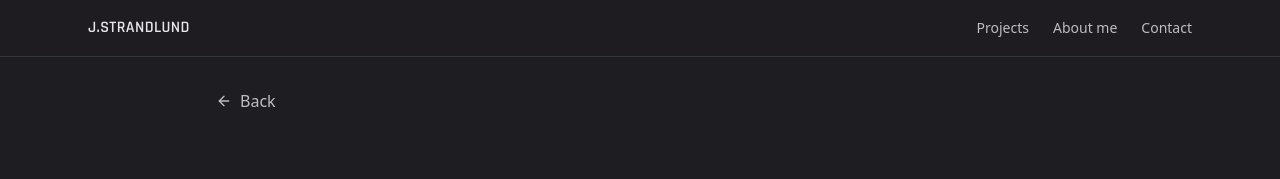
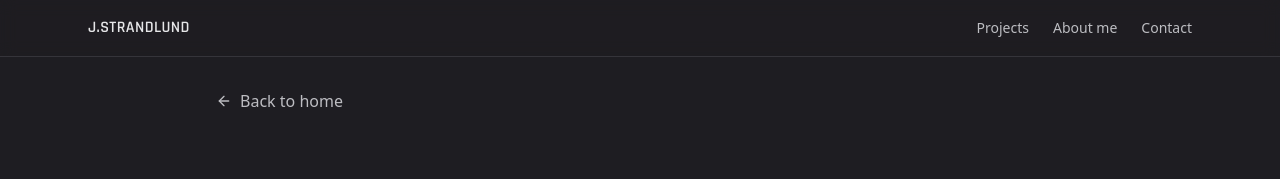
Before and after one commit to joakimstrandlund/JoakimPortfolio, a Next.js app: page /case-studies/treebula in a window 1280 px wide. Shown: the top 179 px of the page. Built offline with nearby package versions, Linux system fonts and the light colour scheme; a web font is replaced by a local one.

Commit message:
update case study back button text to 'Back to home'

```diff
--- a/app/case-studies/layout.tsx
+++ b/app/case-studies/layout.tsx
@@ -12,7 +12,7 @@ export default function CaseStudiesLayout({ children }: Readonly<{ children: Rea
       <div className="max-w-4xl mx-auto px-6 py-8">
         <Link href="/" className="inline-flex items-center gap-2 text-body hover:text-heading transition-colors">
           <ArrowLeft className="h-4 w-4" />
-          Back
+          Back to home
         </Link>
       </div>
       {children}
```
